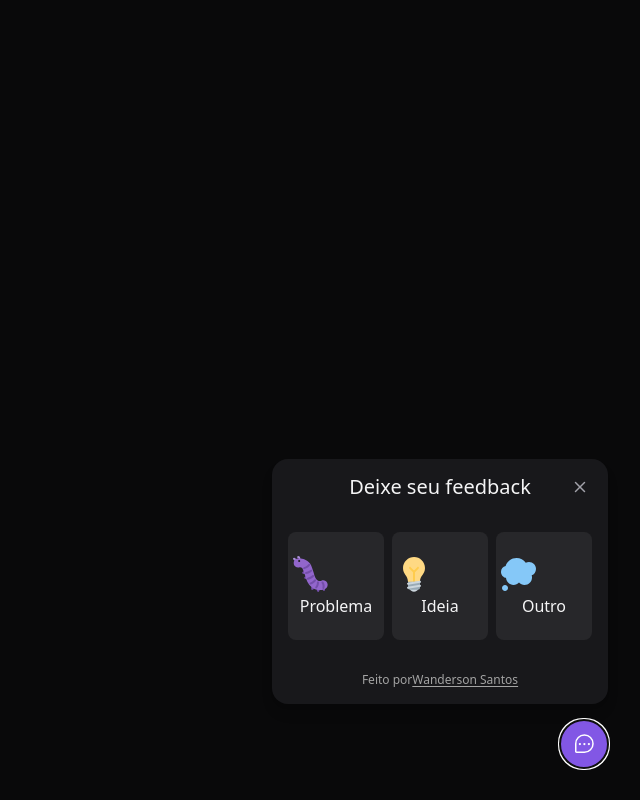
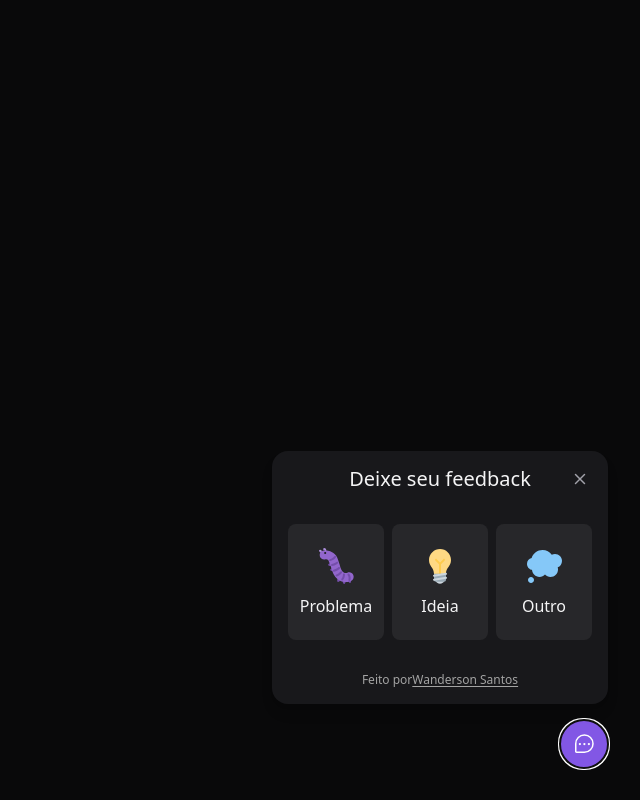
Before and after one commit to wandersonDeve/NLW---Return----Mission-Impulse, a React (Vite) app in the folder web/: page / in a window 1280 px wide. Both pictures are taken after a click on the button "Feedback". Shown: the whole page, without its empty margins (640-1280 px from the left). Built offline with nearby package versions, Linux system fonts and the light colour scheme.

Commit message:
feat: create send feedback button

```diff
--- a/web/src/components/WidgetForm/Steps/FeedbackContentStep.tsx
+++ b/web/src/components/WidgetForm/Steps/FeedbackContentStep.tsx
@@ -36,12 +36,18 @@
 
       <form className="my-4 w-full">
         <textarea
-          className="min-w-[304px] w-full min-h-[112px] text-sm placeholder-zinc-400
-          text-zinc-100 border-zinc-600 bg-transparent rounded-md focus:border-brand-500
-          focus:ring-brand-500 focus:ring-1 resize-none focus:outline-none
-          scrollbar-thumb-zinc-700 scrollbar-track-transparent scrollbar-thin"
-          placeholder="Conte com detalhes o que está acontecendo ..."
+          className="min-w-[304px] w-full min-h-[112px] text-sm placeholder-zinc-400 text-zinc-100 border-zinc-600 bg-transparent rounded-md focus:border-brand-500 focus:ring-brand-500 focus:ring-1 resize-none focus:outline-none scrollbar-thumb-zinc-700 scrollbar-track-transparent scrollbar-thin"
+          placeholder="Conte com detalhes o que está acontecendo..."
         />
+
+        <footer className="flex gap-2 mt-2">
+          <button
+            type="submit"
+            className="p-2 bg-brand-500 rounded-md border-transparent flex-1 flex justify-center items-center text-sm hover:bg-brand-300 focus:outline-none focus:ring-2 focus:ring-offset-2 focus:ring-offset-zinc-900 focus:ring-brand-500 transition-colors"
+          >
+            Enviar feedback
+          </button>
+        </footer>
       </form>
     </>
   );
--- a/web/src/components/WidgetForm/Steps/FeedbackTypeStep.tsx
+++ b/web/src/components/WidgetForm/Steps/FeedbackTypeStep.tsx
@@ -20,9 +20,7 @@
           return (
             <button
               key={key}
-              className="bg-zinc-800 rounded-lg py-5 w-24
-              flex-1 flex-col items-center gap-2 border-2 border-transparent
-              hover:border-brand-500 focus:border-brand-500 focus:outline-none"
+              className="bg-zinc-800 flex rounded-lg py-5 w-24 flex-1 flex-col items-center gap-2 border-2 border-transparent hover:border-brand-500 focus:border-brand-500 focus:outline-none"
               onClick={() => onFeedbackTypeChanged(key as FeedbackType)}
               type="button"
             >
--- a/web/tailwind.config.js
+++ b/web/tailwind.config.js
@@ -4,8 +4,12 @@
     extend: {
       colors: {
         brand: {
+          300: "#996DFF",
           500: "#8257E5",
         },
+      },
+      borderRadius: {
+        md: "4px",
       },
     },
   },
```
